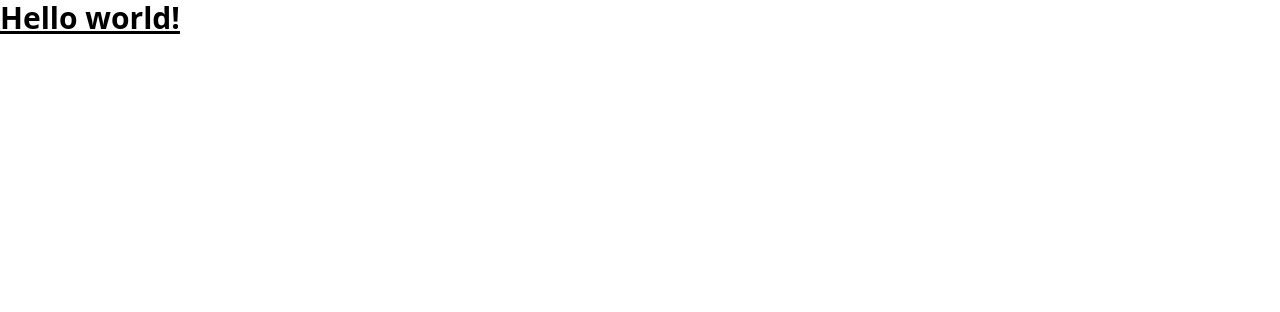
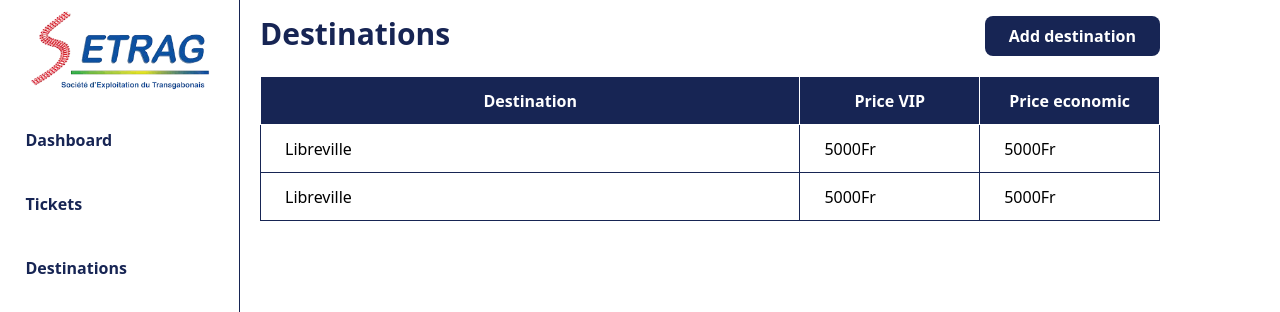
Before and after one commit to Tshobohwa/setrag, a React (Create React App) app: page /Destinations in a window 1280 px wide. Shown: the top 312 px of the page. Built offline with nearby package versions, Linux system fonts and the light colour scheme.

Commit message:
Create Pages

```diff
--- a/src/App.js
+++ b/src/App.js
@@ -1,3 +1,18 @@
+import { BrowserRouter, Route, Routes } from "react-router-dom";
+import Dashboard from "./pages/Dashboard";
+import Login from "./pages/Login";
+import Tickets from "./pages/Tickets";
+import Destinations from "./pages/Destinations";
+
 export default function App() {
-  return <h1 className="text-3xl font-bold underline">Hello world!</h1>;
+  return (
+    <BrowserRouter>
+      <Routes>
+        <Route path="/" element={<Dashboard />} />
+        <Route path="/login" element={<Login />} />
+        <Route path="/tickets" element={<Tickets />} />
+        <Route path="/Destinations" element={<Destinations />} />
+      </Routes>
+    </BrowserRouter>
+  );
 }
--- a/src/components/navigation/SideBar.jsx
+++ b/src/components/navigation/SideBar.jsx
@@ -0,0 +1,27 @@
+import React from "react";
+import setragLogo from "../../images/setrag-logo.png";
+import SideBarLink from "./SideBarLink";
+
+const SideBar = ({ children }) => {
+  return (
+    <main className="w-[100vw] h-[100vh] py-4 pr-4 pl-[260px]">
+      <nav className=" w-[240px] border-r border-r-blue-950 flex flex-col gap-4 items-center fixed top-0 left-0 bottom-0">
+        <img src={setragLogo} alt="logo" className="w-[200px] mx-4" />
+        <ul className="flex flex-col gap-4">
+          <li>
+            <SideBarLink to={"/"} name={"Dashboard"} />
+          </li>
+          <li>
+            <SideBarLink to={"/tickets"} name={"Tickets"} />
+          </li>
+          <li>
+            <SideBarLink to={"/destinations"} name={"Destinations"} />
+          </li>
+        </ul>
+      </nav>
+      {children}
+    </main>
+  );
+};
+
+export default SideBar;
--- a/src/components/navigation/SideBarLink.jsx
+++ b/src/components/navigation/SideBarLink.jsx
@@ -0,0 +1,19 @@
+import React from "react";
+import { Link, useLocation } from "react-router-dom";
+
+const SideBarLink = ({ to, name }) => {
+  const { pathname } = useLocation();
+  return (
+    <Link to={to}>
+      <div
+        className={`w-[220px] h-[3rem] rounded-md flex items-center pl-4 ${
+          pathname === to ? "text-white bg-blue-950" : "bg-white text-blue-950"
+        }`}
+      >
+        <p className="font-semibold">{name}</p>
+      </div>
+    </Link>
+  );
+};
+
+export default SideBarLink;
--- /dev/null
+++ b/src/pages/Dashboard.jsx
@@ -0,0 +1,14 @@
+import React from "react";
+import SideBar from "../components/navigation/SideBar";
+
+const Dashboard = () => {
+  return (
+    <SideBar>
+      <header>
+        <h1 className="text-blue-950 font-semibold text-3xl">Dashboard</h1>
+      </header>
+    </SideBar>
+  );
+};
+
+export default Dashboard;
--- /dev/null
+++ b/src/pages/Destinations.jsx
@@ -0,0 +1,42 @@
+import React from "react";
+import SideBar from "../components/navigation/SideBar";
+
+const Destinations = () => {
+  return (
+    <SideBar>
+      <div className="w-full max-w-[900px]">
+        <header className="w-full justify-between flex">
+          <h1 className="text-blue-950 font-semibold text-3xl">Destinations</h1>
+          <button className="h-[2.5rem] bg-blue-950 flex items-center justify-center rounded-lg font-semibold text-white px-6">
+            Add destination
+          </button>
+        </header>
+        <section className="w-full pt-5 flex gap-4">
+          <table className="w-full">
+            <thead className=" text-white">
+              <tr className="bg-blue-950 h-[3rem]">
+                <th className="w-[60%] border border-white">Destination</th>
+                <th className="w-[20%] border border-white">Price VIP</th>
+                <th className="w-[20%] border border-white">Price economic</th>
+              </tr>
+            </thead>
+            <tbody className="w-full">
+              <tr className="h-[3rem] border border-blue-950">
+                <td className=" pl-6 border border-blue-950">Libreville</td>
+                <td className=" pl-6 border border-blue-950">5000Fr</td>
+                <td className=" pl-6 border border-blue-950">5000Fr</td>
+              </tr>
+              <tr className="h-[3rem] pl-6 border-blue-950">
+                <td className=" pl-6 border border-blue-950">Libreville</td>
+                <td className=" pl-6 border border-blue-950">5000Fr</td>
+                <td className=" pl-6 border border-blue-950">5000Fr</td>
+              </tr>
+            </tbody>
+          </table>
+        </section>
+      </div>
+    </SideBar>
+  );
+};
+
+export default Destinations;
--- /dev/null
+++ b/src/pages/Login.jsx
@@ -0,0 +1,7 @@
+import React from "react";
+
+const Login = () => {
+  return <div>Login</div>;
+};
+
+export default Login;
--- /dev/null
+++ b/src/pages/Tickets.jsx
@@ -0,0 +1,19 @@
+import React from "react";
+import SideBar from "../components/navigation/SideBar";
+
+const Tickets = () => {
+  return (
+    <SideBar>
+      <div className="w-full max-w-[900px]">
+        <header className="w-full justify-between flex">
+          <h1 className="text-blue-950 font-semibold text-3xl">Tickets</h1>
+          <button className="h-[2.5rem] bg-blue-950 flex items-center justify-center rounded-lg font-semibold text-white px-6">
+            New Ticket
+          </button>
+        </header>
+      </div>
+    </SideBar>
+  );
+};
+
+export default Tickets;
```
Also changed, not shown: src/images/setrag-logo.png (added).
